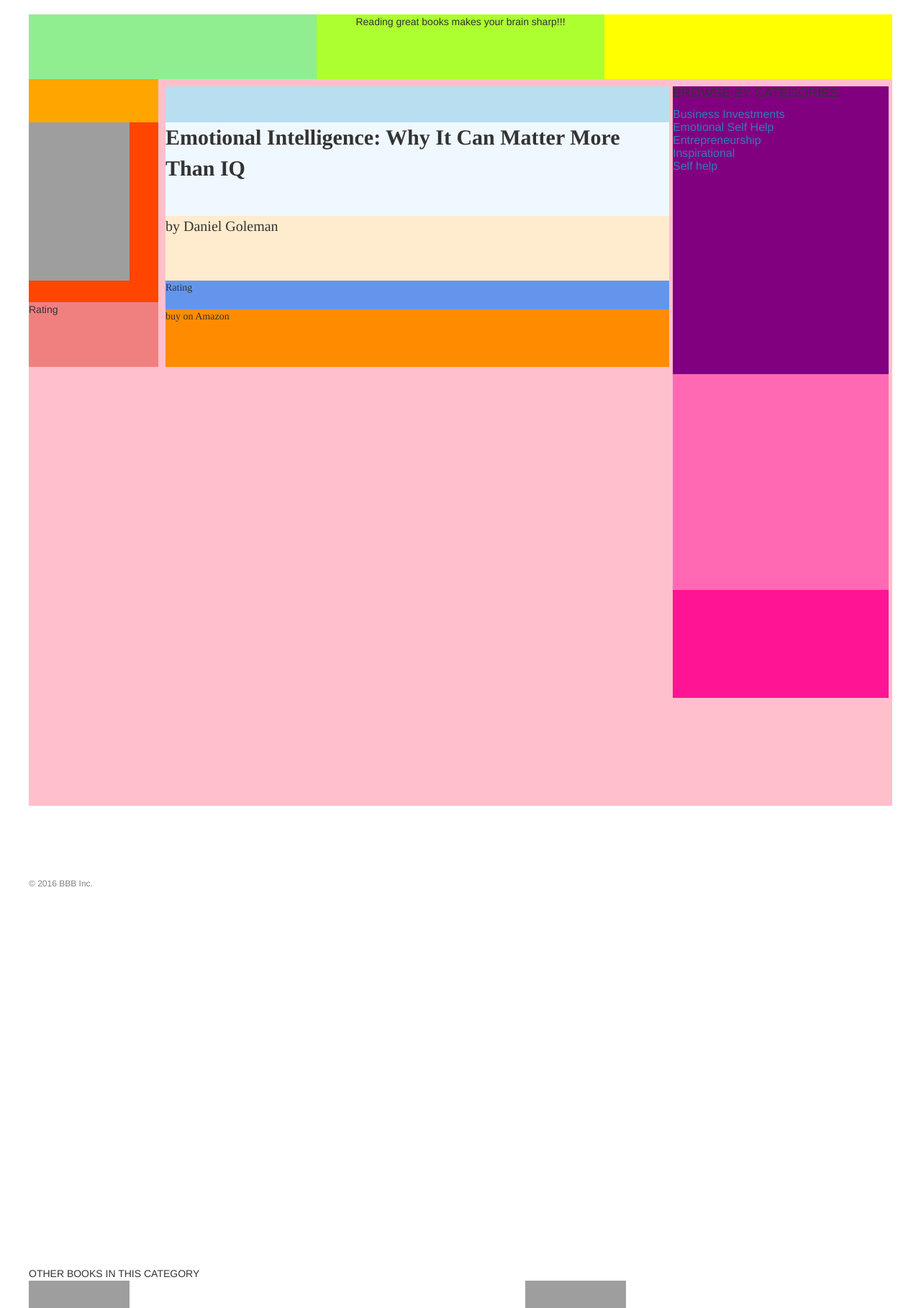
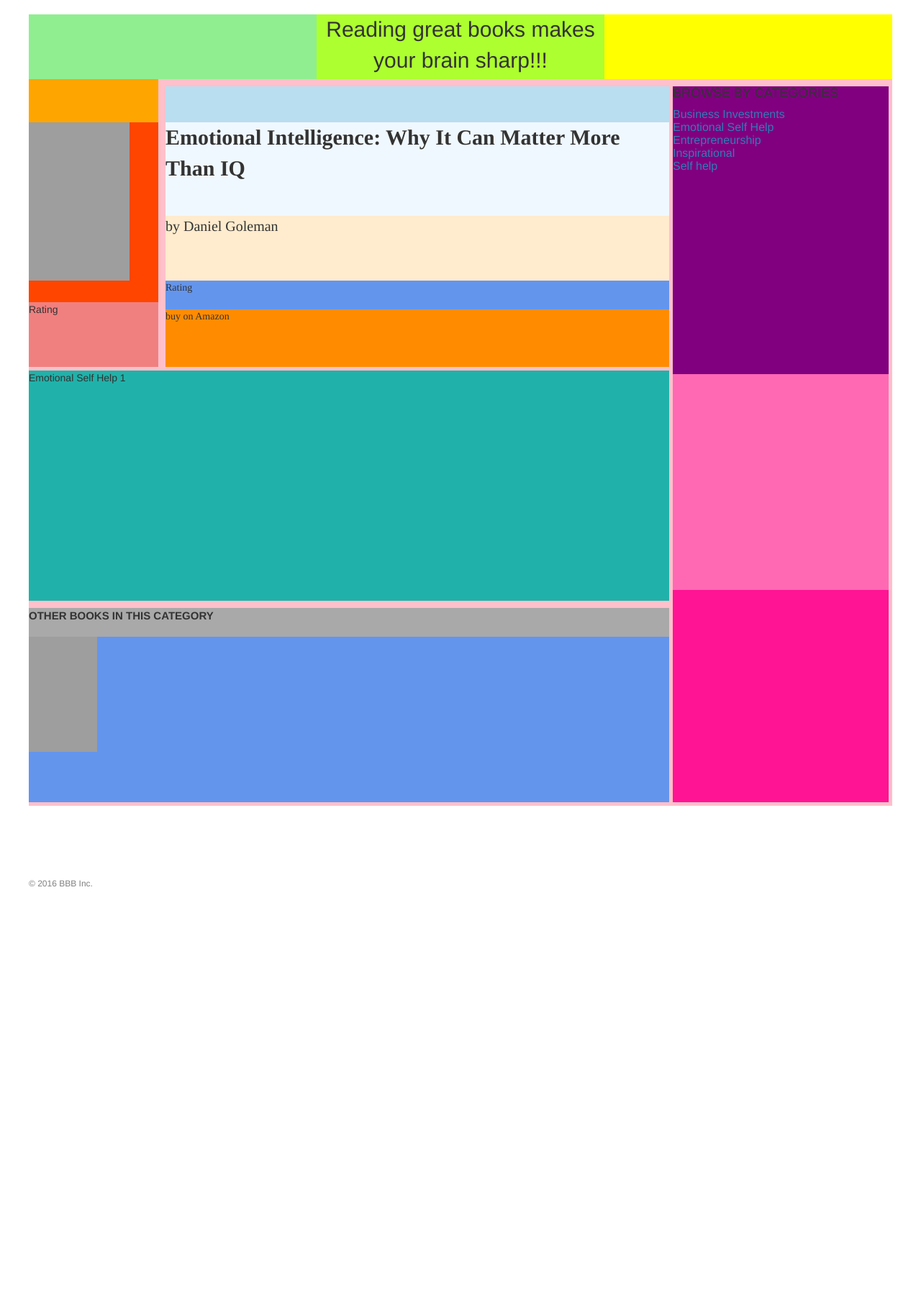
Before and after one commit to zolaneta/books_flask_app, a Flask app: page /title/1 in a window 1280 px wide. Shown: the part 102-1920 px from the top of the page at 72% size. After the commit the page ends 1334 px from the top, so only its background shows below. Run offline with Flask 2, Linux system fonts and the light colour scheme; data comes from the database, SQL or seed files in the repository; some libraries are stand-ins or nearby versions; grey boxes are pictures that could not be loaded.

Commit message:
WORKING ON THE TITLE PAGE QUERY FOR BOOKS IN SPECIFIC CATEGORY

```diff
--- a/app/main/views.py
+++ b/app/main/views.py
@@ -60,11 +60,15 @@ def book(id=None):
         'title.html',
         id=id,
         books=Book.query.all(),
+        # Query for list of categories (BROWSE BY CATEGORIES)
         categories=Book.query.distinct(Book.category).group_by(Book.category),
         # Query for specific book id
-        specific_book=Book.query.filter_by(id=id).first()
+        specific_book=Book.query.filter_by(id=id).first(),
+
+
+        category_books=Book.query.filter_by(category=(Book.query.filter_by(id=id).first()).category).all()
+
     )
-
 
 
 @app.route('/new-book', methods=['GET', 'POST'])
@@ -75,8 +79,6 @@ def new_book():
         if file and allowed_file(file.filename):
             filename = secure_filename(file.filename)
             file.save(os.path.join(app.config['UPLOAD_FOLDER'], filename))
-
-
         book = Book(title=request.form['title'], author=request.form['author'], category=request.form['category'])
         db.session.add(book)
         db.session.commit()
--- a/app/static/css/title.css
+++ b/app/static/css/title.css
@@ -30,6 +30,8 @@
     height: 90px;
     width: 400px;
     text-align: center;
+    font-size: 30px;
+    border: black ;
 
 }
 #top3{
@@ -105,7 +107,7 @@
 #ads{
     position: relative;
     background-color: palegreen;
-    height: 850px;
+    height: 995px;
     width: 300px;
     left: 895px;
     bottom: 790px;
@@ -125,6 +127,39 @@
 #ads3{
     position: relative;
     background-color: deeppink;
-    height: 150px;
+    height: 295px;
     width: 300px;
 }
+#space{
+    position: relative;
+    background-color: lightseagreen;
+    height: 320px;
+    width: 890px;
+    bottom: 1390px;
+}
+#others{
+    position: relative;
+    background-color: greenyellow;
+    height: 270px;
+    width: 890px;
+    bottom: 1380px;
+}
+#others1{
+    position: relative;
+    background-color: darkgrey;
+    height: 40px;
+    width: 890px;
+    font-size: 15px;
+    font-weight: bold;
+}
+#others2{
+    position: relative;
+    background-color: cornflowerblue;
+    height: 230px;
+    width: 890px;
+}
+#others img {
+    width: 95px;
+    height: 160px;
+
+}
--- a/app/templates/title.html
+++ b/app/templates/title.html
@@ -58,29 +58,29 @@
     </div>
 
 
-    <div id="space"></div>
+    <div id="space">{{ specific_book.category }} {{ specific_book.id }} </div>
+
+
 
     <div id="others">
         <div id="others1">OTHER BOOKS IN THIS CATEGORY</div>
 
         <div id="others2">
 
-            <table>
+           <table>
 
-           {% for book in books %}
+           {% for item in category_books %}
                <tr>
 
-                   <a href=/title/{{ book.id}}><img src="/images/{{ book.id}}.jpg" alt="pic1"/></a>
 
-##TODO ADD QUERY OF 9 FIRST BOOK OF THE SAME CATEGORY AS THE BOOK
+                   <td><a href=/title/{{ item.id }}><img src="/images/{{ item.id}}.jpg" alt="pic1"/></a></td>
+
 
 
 
                </tr>
            {% endfor %}
         </table>
-
-
 
         </div>
 
```
